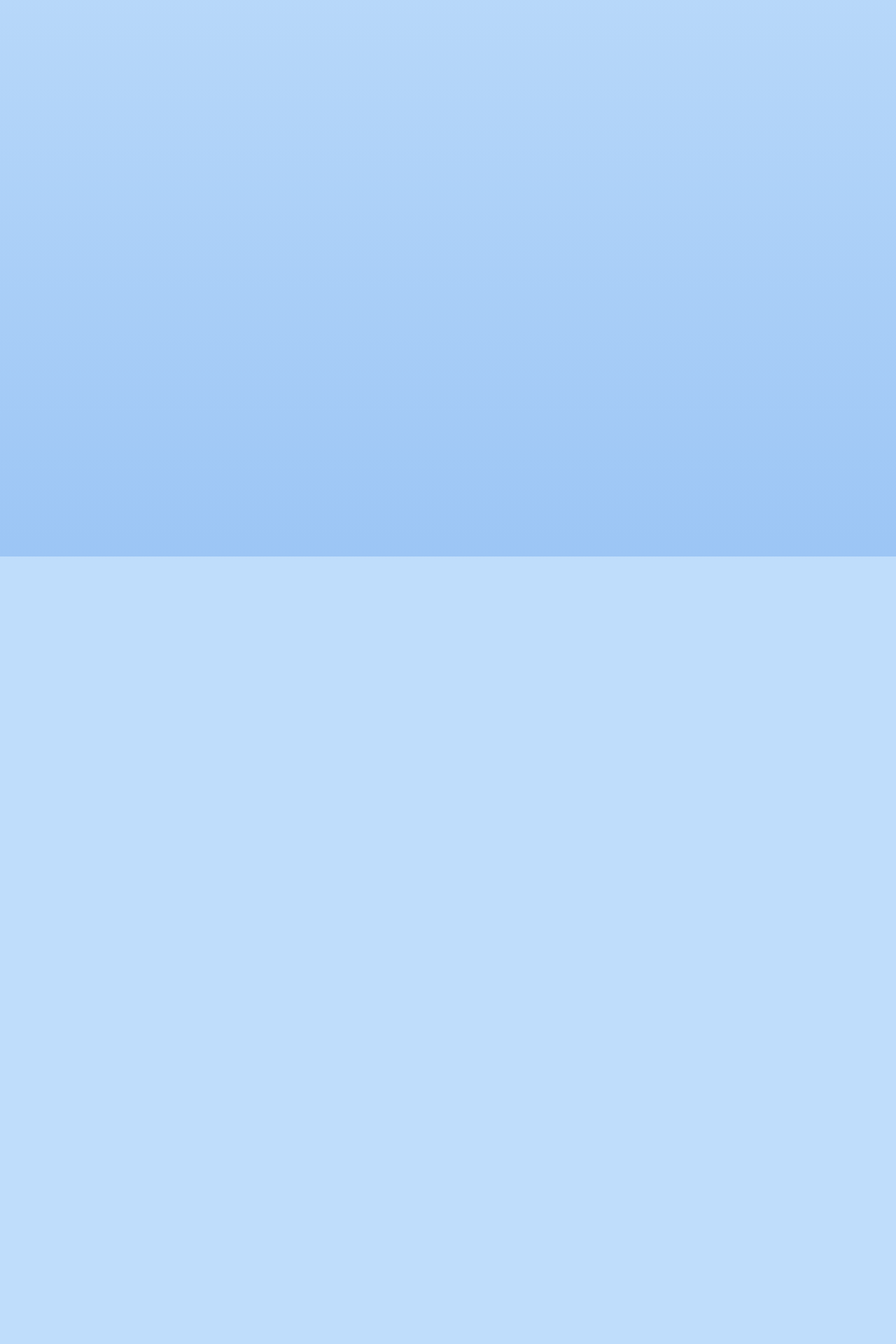
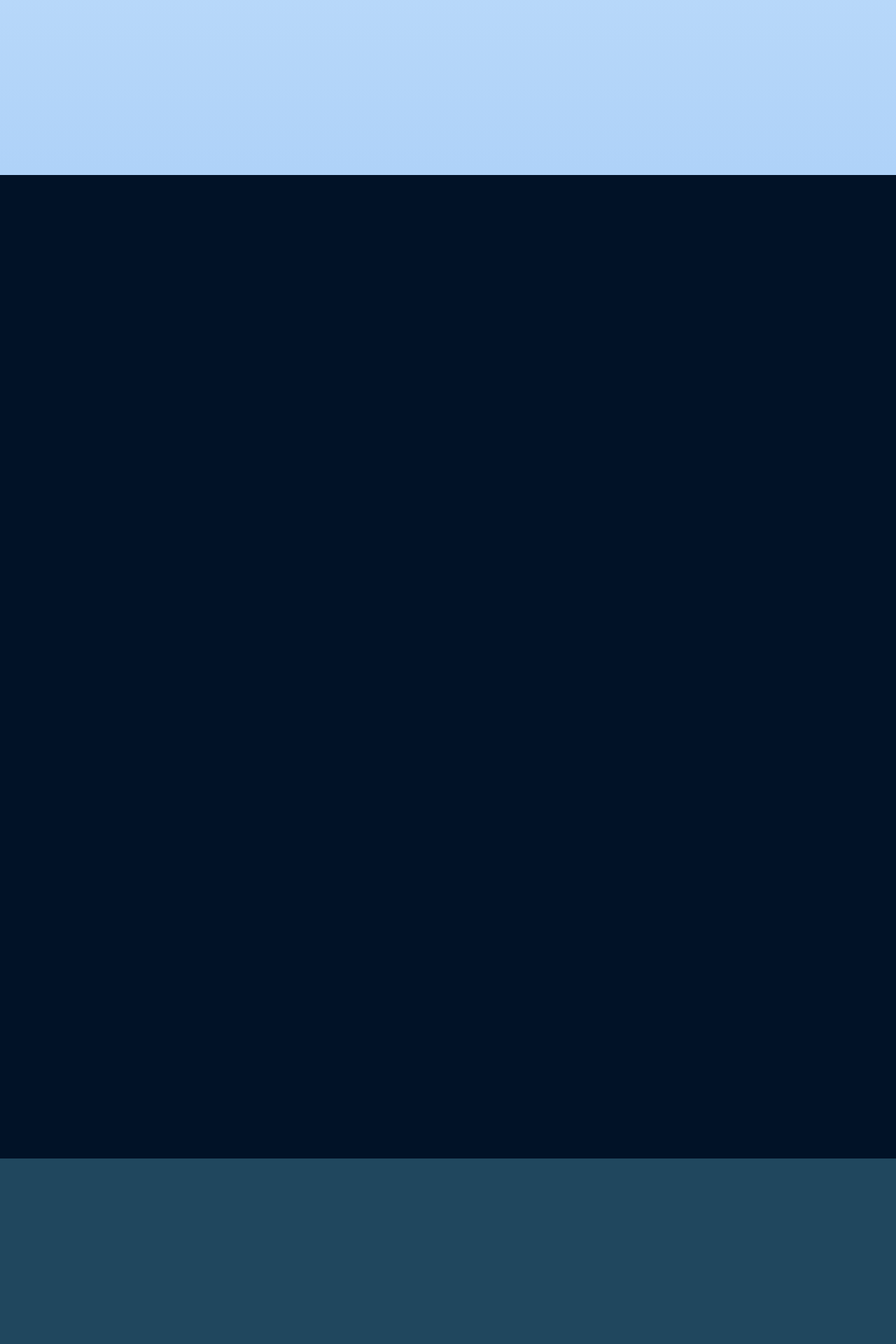
Before and after one commit to AHAAAAAAA/HackCU2016, a Flask app: template templates/graph.html in a window 1280 px wide. Shown: the part 1805-3725 px from the top of the page at 70% size. Before the commit the page ends 2600 px from the top, so only its background shows below. Run offline with Flask 2, Linux system fonts and the light colour scheme; the template is opened without the code that fills it, so the values that code supplies are empty; a map, chart or similar area stays blank; some libraries are stand-ins or nearby versions.

Commit message:
Got the stars man

```diff
--- a/static/css/parallax.css
+++ b/static/css/parallax.css
@@ -5,7 +5,7 @@
   --------------------------------------------- */
 .parallax {
   height: 500px;
-  height: 100vh;
+  height: 150vh;
   overflow-x: hidden;
   overflow-y: auto;
   -webkit-perspective: 300px;
@@ -45,6 +45,7 @@
   -webkit-transform: translateZ(-300px) scale(2);
   transform: translateZ(-300px) scale(2);
   z-index: 3;
+  background: #011227;
 }
 
 .parallax__layer--deep {
@@ -151,13 +152,17 @@
 	background: #20475E;
 }
 
+#group3.parallax__layer--back{
+background: #011227;
+}
+
 #group4 {
   z-index: 2;
   /* slide under group 3 and 5 */
 }
 
 #group4 .parallax__layer--deep {
-  	background: #002D48;
+  background: #011227;
 }
 
 #group5 {
@@ -171,7 +176,7 @@
 
 /* misc
   --------------------------------------------- */
-/*.demo__info {
+.demo__info {
   position: absolute;
   z-index: 100;
   bottom: 1vh;
@@ -179,4 +184,4 @@
   font-size: 80%;
   text-align: center;
   width: 100%;
-}*/
+}
```
